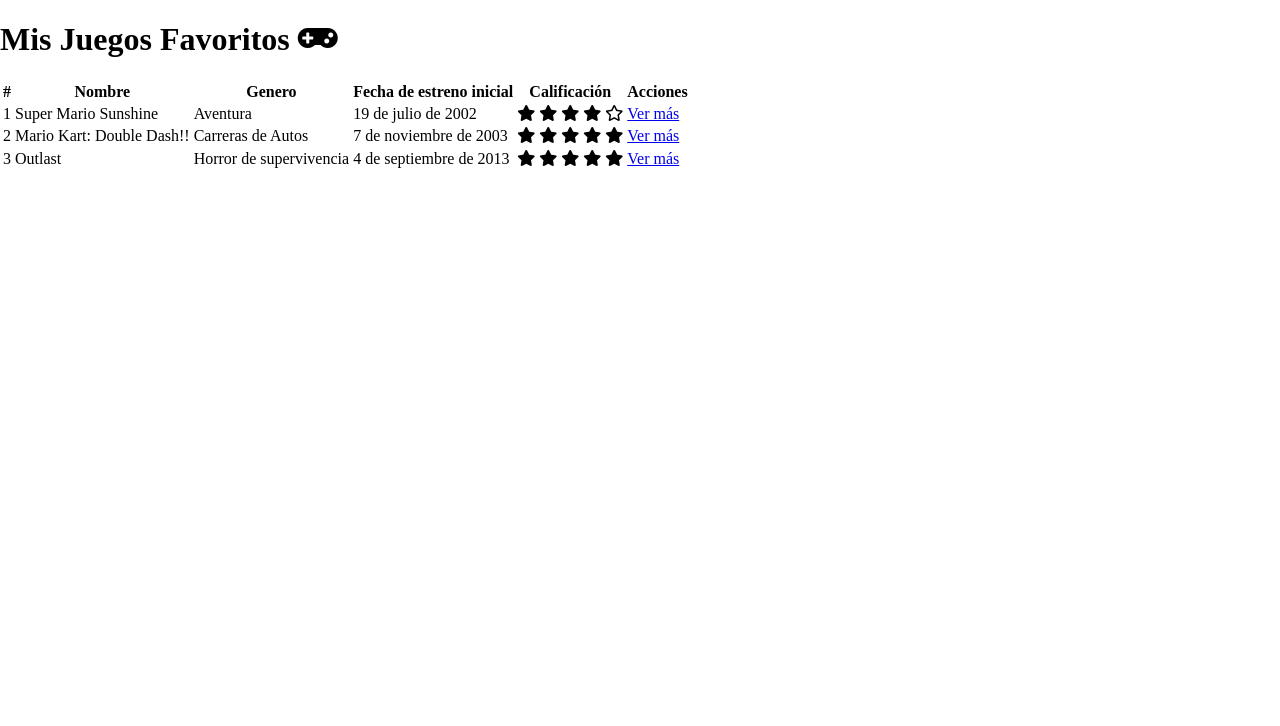
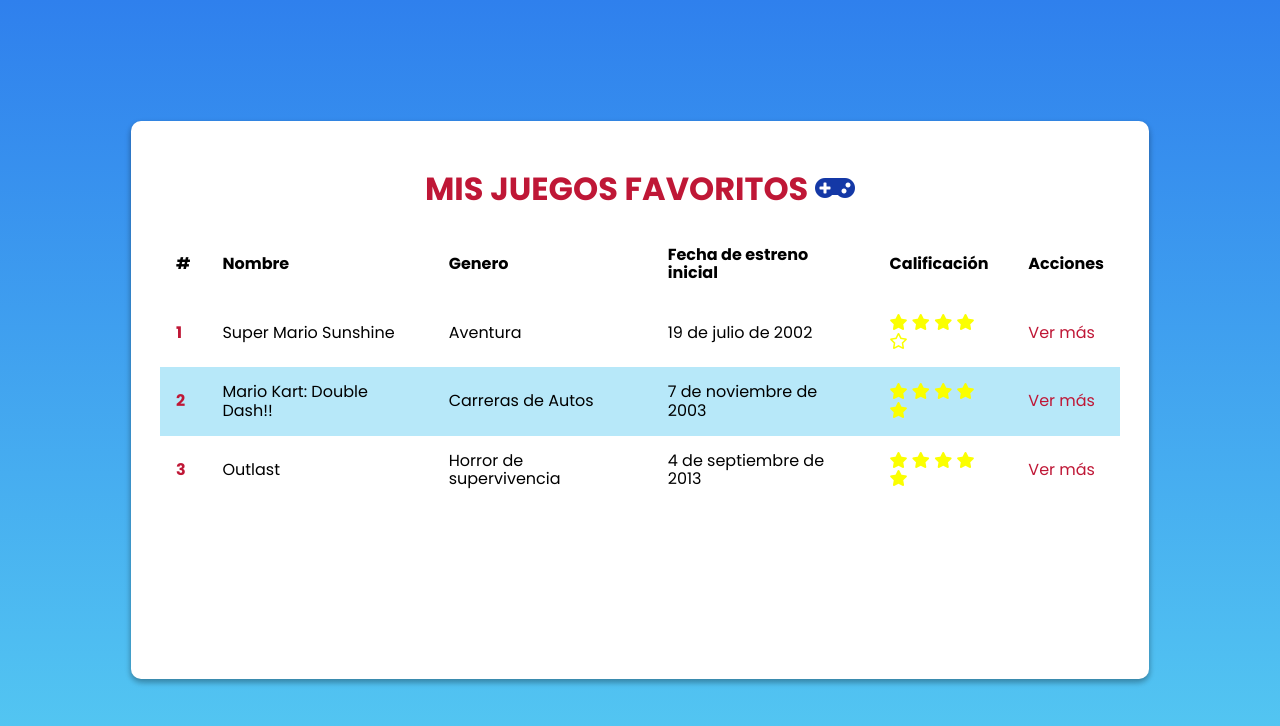
Before and after one commit to francisco-jrl/francisco-jrl.github.com, a plain HTML site: page boletines/index.html in a window 1280 px wide. Drawn offline with nearby package versions, Linux system fonts and the light colour scheme; the site is published under a folder, as on GitHub Pages, so addresses that start at the root find nothing.

Commit message:
Cambios en los links css

```diff
--- a/boletines/index.html
+++ b/boletines/index.html
@@ -7,8 +7,8 @@
     <title>Mis Juegos Favoritos</title>
 
     <!-- CSS -->
-    <link rel="stylesheet" href="/assets/css/main.css">
-    <link rel="stylesheet" href="assets/css/normalize.css">
+    <link rel="stylesheet" href="../assets/css/main.css">
+    <link rel="stylesheet" href="../assets/css/normalize.css">
 
     <!-- ICONS -->
     <link rel="stylesheet" href="font-awesome/css/all.min.css">
```
